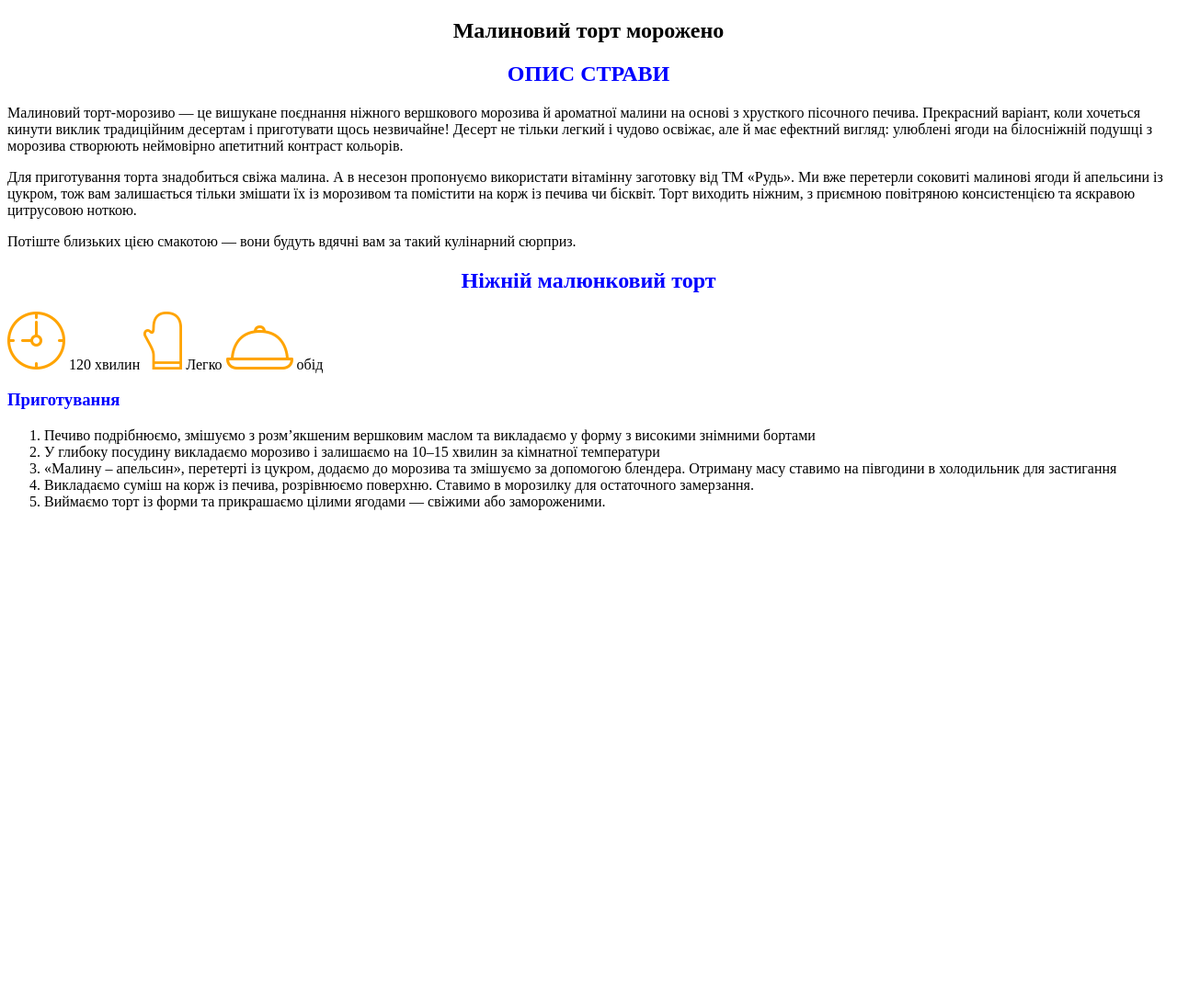
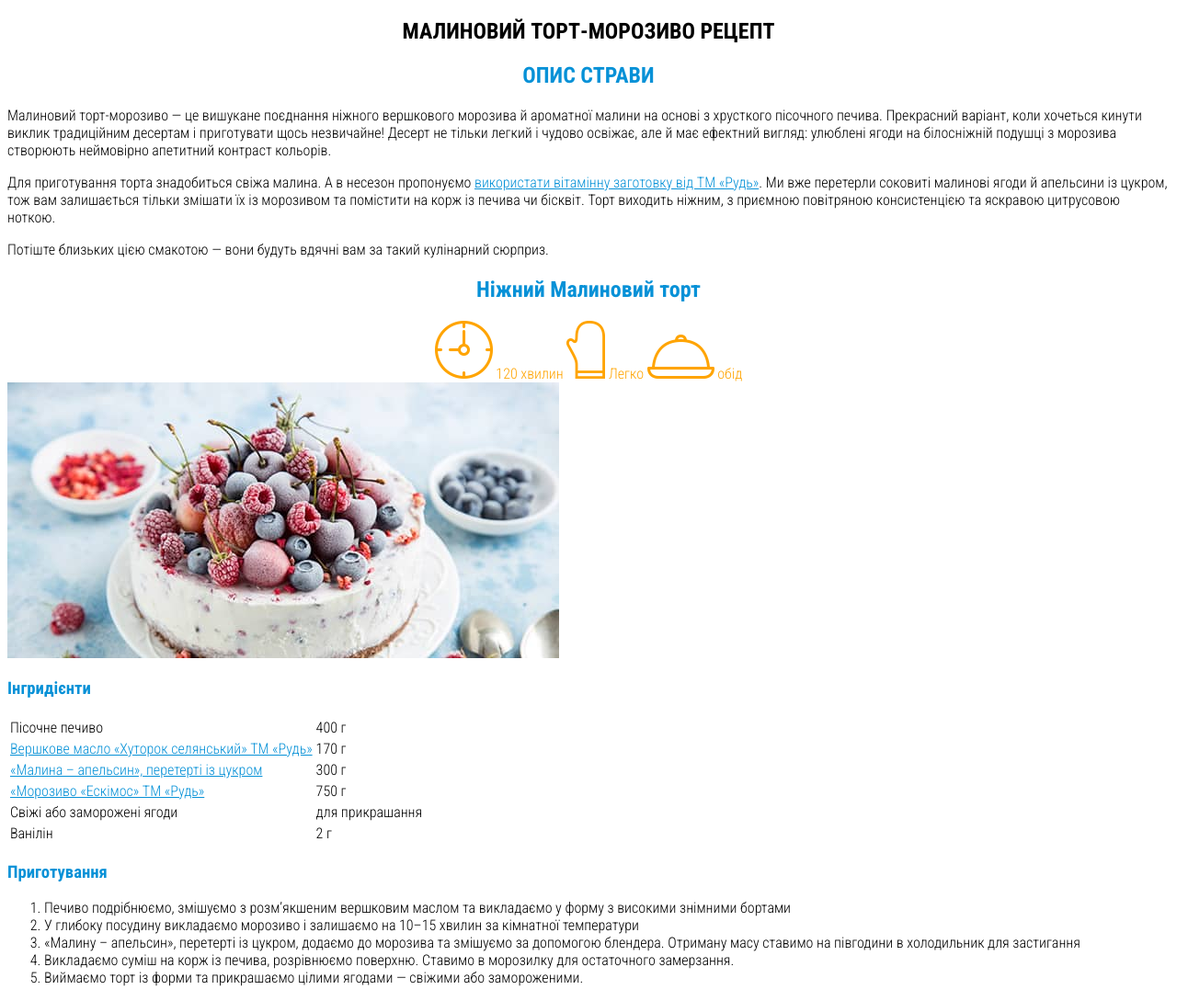
Before and after one commit to Pellmeshekk7/Lesson-21-02-2024, a plain HTML site: page index.html in a window 1280 px wide. Shown: the whole page at 92% size. Before the commit the page ends 800 px from the top, so only its background shows below. Drawn offline with Linux system fonts and the light colour scheme.

Commit message:
add table, fonts, ancore

```diff
--- a/index.html
+++ b/index.html
@@ -3,20 +3,23 @@
 <head>
     <meta charset="UTF-8">
     <meta name="viewport" content="width=device-width, initial-scale=1.0">
-    <title>Чипи чипи чапа чапа</title>
+    <title>Чипи чипи чапа чапа  </title>
+    <link rel="preconnect" href="https://fonts.googleapis.com">
+<link rel="preconnect" href="https://fonts.gstatic.com" crossorigin>
+<link href="https://fonts.googleapis.com/css2?family=Roboto+Condensed:ital,wght@0,100..900;1,100..900&display=swap" rel="stylesheet">
     <link rel="stylesheet" href="style.css">
 </head>
 <body>
   <main>
 <article>
-  <h1 class="center"> Малиновий торт морожено</h1>
+  <h1 class="center"> МАЛИНОВИЙ ТОРТ-МОРОЗИВО РЕЦЕПТ</h1>
   <h2 class="center blue">ОПИС СТРАВИ</h2>
   <p> Малиновий торт-морозиво — це вишукане поєднання ніжного вершкового морозива й ароматної малини на основі з хрусткого пісочного печива. Прекрасний варіант, коли хочеться кинути виклик традиційним десертам і приготувати щось незвичайне! Десерт не тільки легкий і чудово освіжає, але й має ефектний вигляд: улюблені ягоди на білосніжній подушці з морозива створюють неймовірно апетитний контраст кольорів.</p>
-  <p>Для приготування торта знадобиться свіжа малина. А в несезон пропонуємо використати вітамінну заготовку від ТМ «Рудь». Ми вже перетерли соковиті малинові ягоди й апельсини із цукром, тож вам залишається тільки змішати їх із морозивом та помістити на корж із печива чи бісквіт. Торт виходить ніжним, з приємною повітряною консистенцією та яскравою цитрусовою ноткою.</p>
+  <p>Для приготування торта знадобиться свіжа малина. А в несезон пропонуємо  <a href="https://rud.ua/products/frozen/berries/malina-apelsin/" target="_blank">використати вітамінну заготовку від ТМ «Рудь»</a>. Ми вже перетерли соковиті малинові ягоди й апельсини із цукром, тож вам залишається тільки змішати їх із морозивом та помістити на корж із печива чи бісквіт. Торт виходить ніжним, з приємною повітряною консистенцією та яскравою цитрусовою ноткою.</p>
   <p>Потіште близьких цією смакотою — вони будуть вдячні вам за такий кулінарний сюрприз.</p>
-  <h2 class="center blue">Ніжній малюнковий торт</h2>
+  <h2 class="center blue">Ніжний Малиновий торт</h2>
   </article>
-  <div>
+  <div class="center yellow">
     <img src="./assets/Icons/1.png" alt="clock">
   <span>120 хвилин</span>
   <img src="./assets/Icons/2.png" alt="glove">
@@ -24,6 +27,36 @@
   <img src="./assets/Icons/3.png" alt="tarelka">
   <span>обід</span>
  </div>
+ <section><img src="./assets/Image/Malinoviy_tort-morozivo_600x300_61cc2028604e5.jpg" alt="Cake">
+
+<table>
+  <caption class="blue left"> <h3>Інгридієнти</h3></caption>
+  <tr>
+    <td>Пісочне печиво</td>
+    <td>400 г</td>
+  </tr>
+  <tr>
+    <td><a href="https://rud.ua/products/butter/hytorok-selyanskiy-maslo/" target="_blank">Вершкове масло «Хуторок селянський» ТМ «Рудь»</a></td>
+    <td>170 г</td>
+  </tr>
+  <tr>
+    <td><a href="https://rud.ua/products/frozen/berries/malina-apelsin/ " target="_blank">«Малина – апельсин», перетерті із цукром</a></td>
+    <td>300 г</td>
+  </tr>
+  <tr>
+    <td><a href="https://rud.ua/products/ice-cream/bulk/eskimos-750g/" target="_blank">«Морозиво «Ескімос» ТМ «Рудь»</a></td>
+    <td>750 г</td>
+  </tr>
+  <tr>
+    <td>Свіжі або заморожені ягоди</td>
+    <td>для прикрашання</td>
+  </tr>
+  <tr>
+    <td>Ванілін</td>
+    <td>2 г</td>
+  </tr>
+</table>
+</section>
   <h3 class="blue">Приготування</h3>
   <ol>
     <li>Печиво подрібнюємо, змішуємо з розм’якшеним вершковим маслом та викладаємо у форму з високими знімними бортами</li>
--- a/style.css
+++ b/style.css
@@ -1,6 +1,17 @@
+body, p{
+    font-family: Roboto Condensed ;
+    font-weight: 300;
+}
+
 .center{
     text-align: center;
 }
-.blue{
-    color: blue;
+.blue, a{
+    color: #0691d7;
 }
+.yellow {
+    color: #ffa400;
+}
+.left{
+    text-align: left;
+}
```
Also changed, not shown: assets/Image/Malinoviy_tort-morozivo_600x300_61cc2028604e5.jpg (added).
